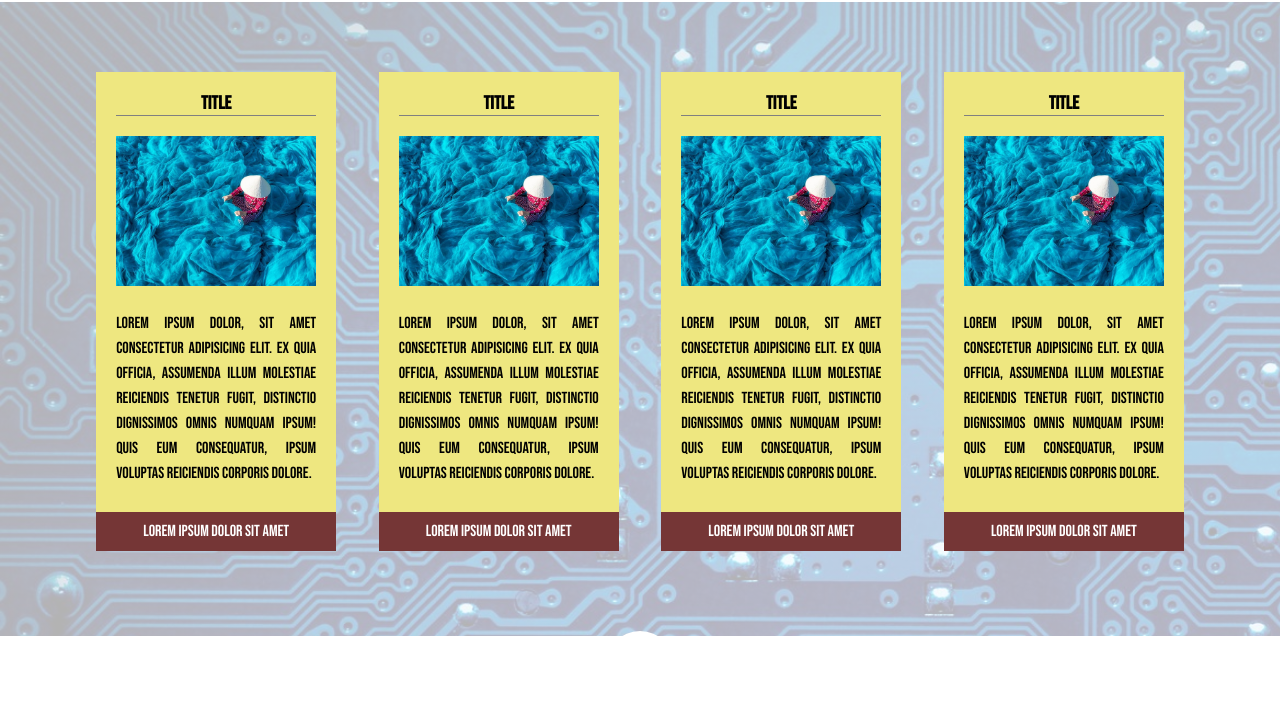
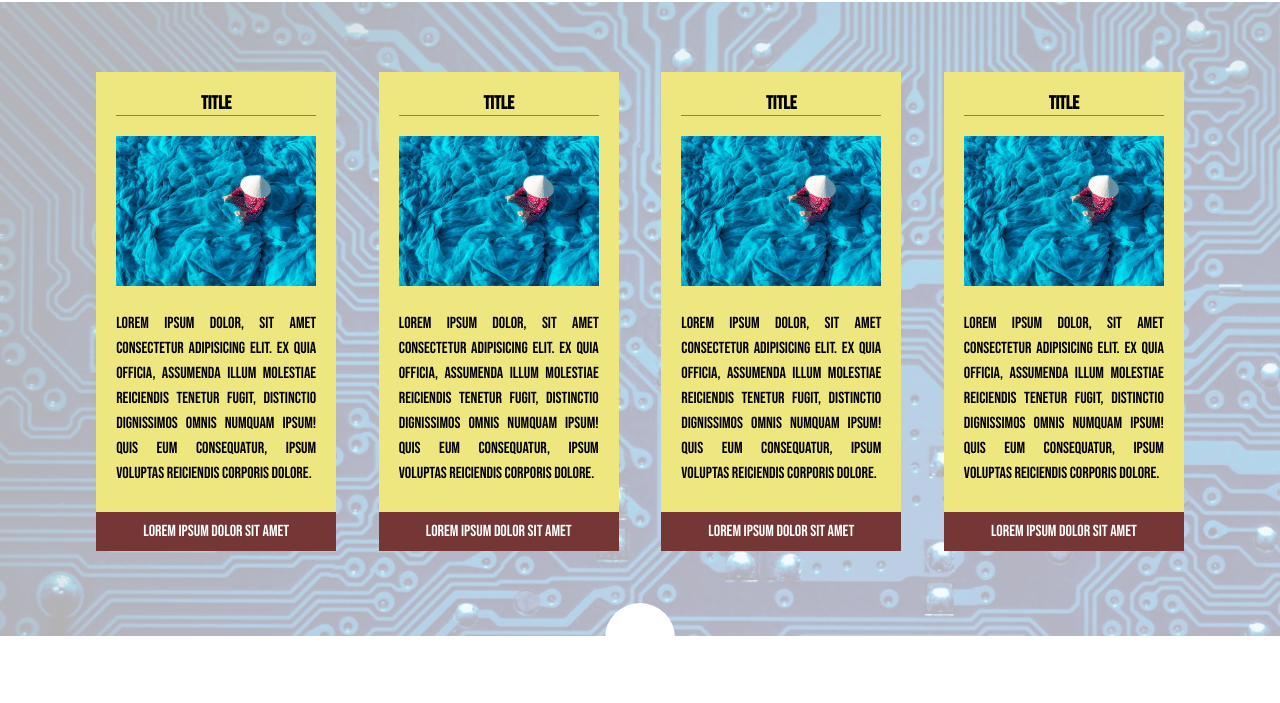
Before and after one commit to vbenaf/mine, a plain HTML site: page index.html in a window 1280 px wide. Shown: the part 97-800 px from the top of the page. Drawn offline with Linux system fonts and the light colour scheme.

Commit message:
Add files via upload

```diff
--- a/styles.css
+++ b/styles.css
@@ -137,7 +137,7 @@
     left: 50%;
     background-color: white;
     border-radius: 50%;
-    transform: translate(-50%, 50%);
+    transform: translate(-50%, 10%);
 }
 
 .singup {
```
